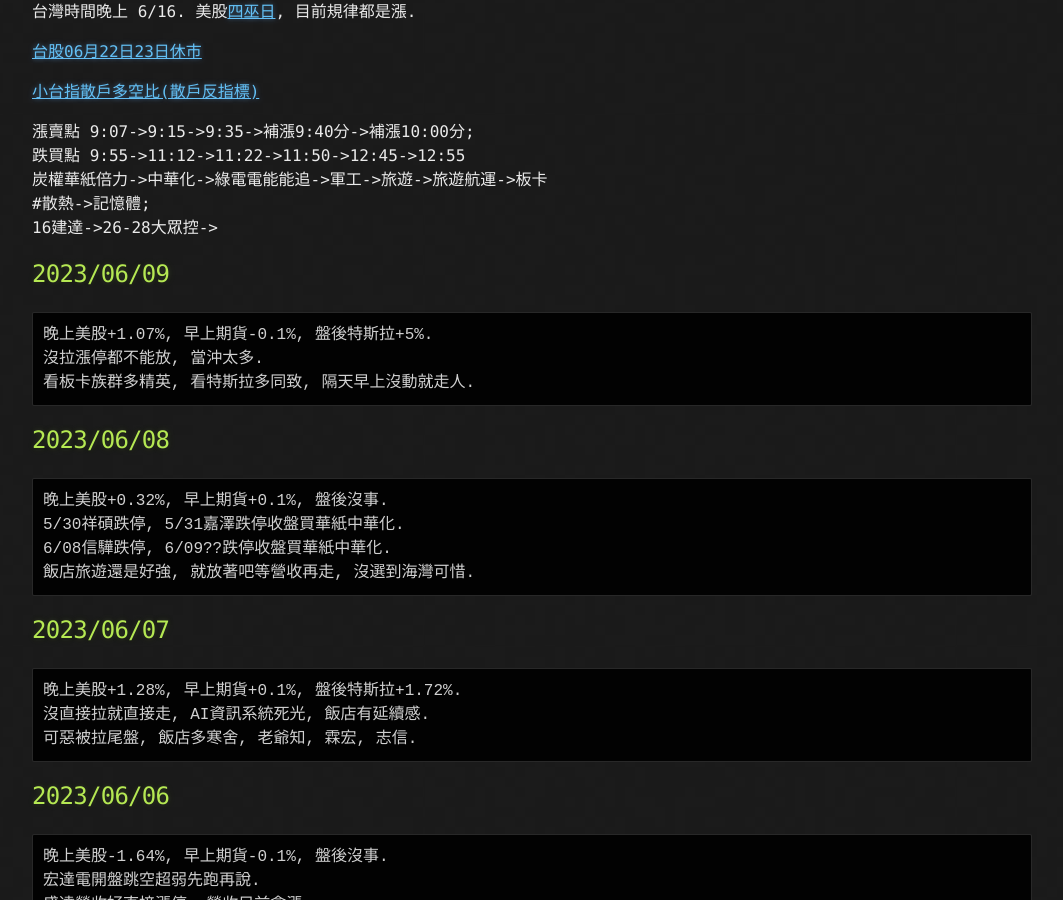
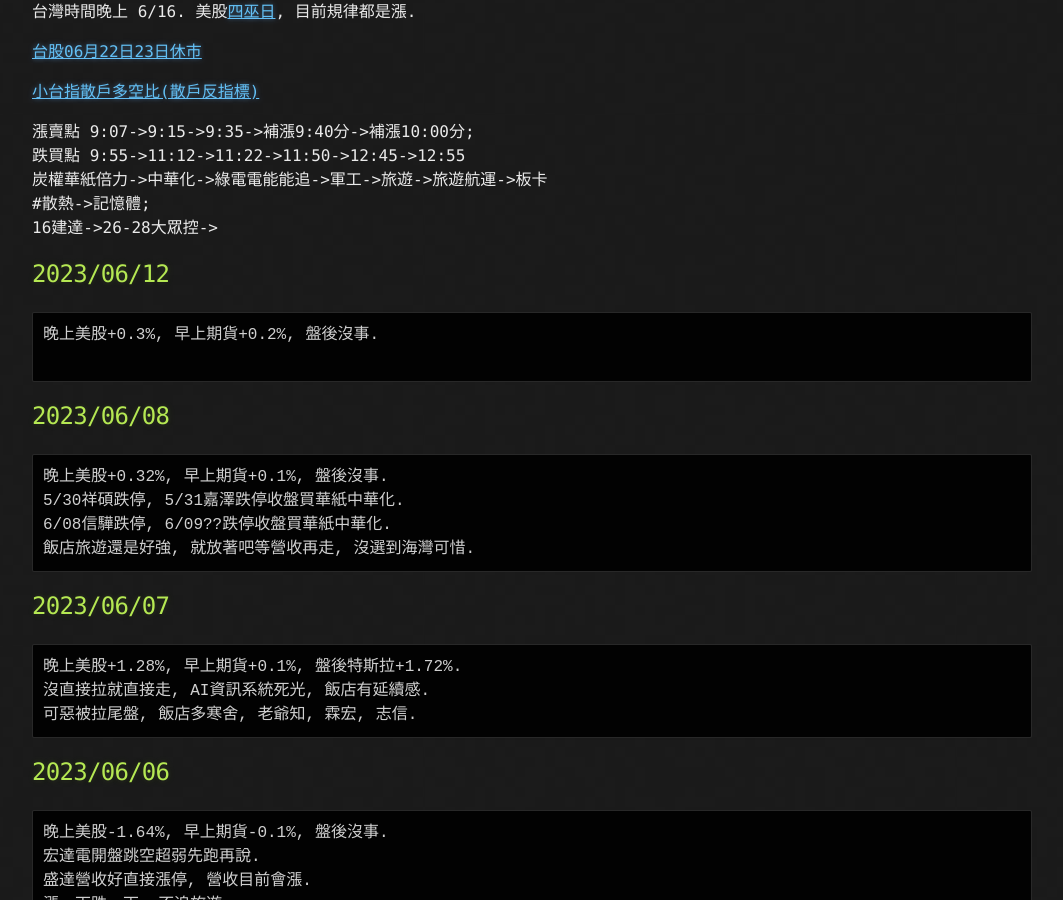
Before and after one commit to lepg5487/Stock_God, a Jekyll site: the page built from index.md, in a window 1280 px wide and 900 px high, scrolled down 418 px. Shown: the whole window, without its empty margins (108-1171 px from the left). Built offline with Jekyll 4.4.1, drawn with Linux system fonts in a browser that asks for light colours; our own code applies the rules of GitHub Pages for plain Markdown files.

Commit message:
Update index.md

````diff
--- a/index.md
+++ b/index.md
@@ -22,11 +22,10 @@ layout: testlayouts
 #散熱->記憶體;
 16建達->26-28大眾控->
 
-## 2023/06/09
-```
-晚上美股+1.07%, 早上期貨-0.1%, 盤後特斯拉+5%.
-沒拉漲停都不能放, 當沖太多.
-看板卡族群多精英, 看特斯拉多同致, 隔天早上沒動就走人.
+## 2023/06/12
+```
+晚上美股+0.3%, 早上期貨+0.2%, 盤後沒事.
+
 ```
 
 ## 2023/06/08
````
